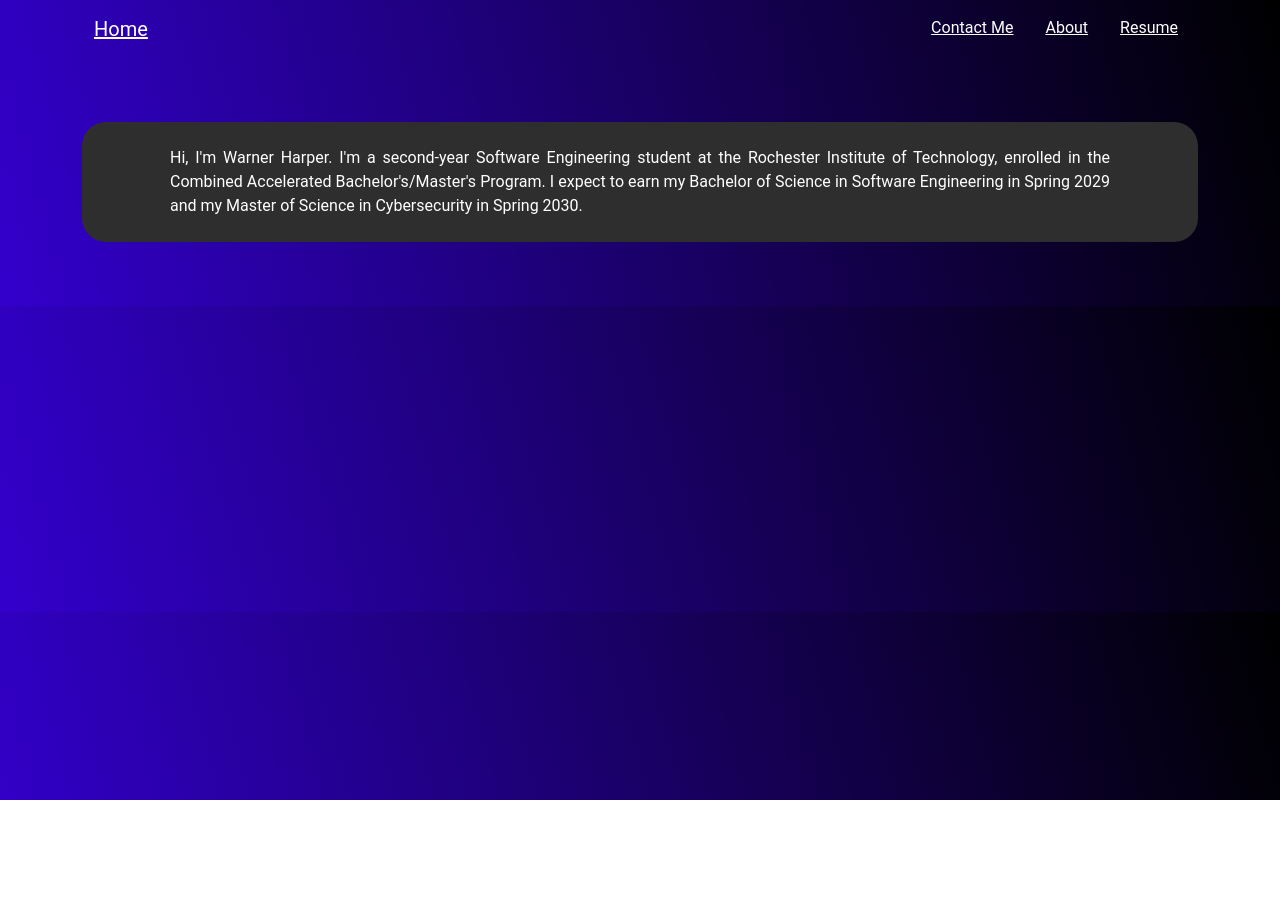
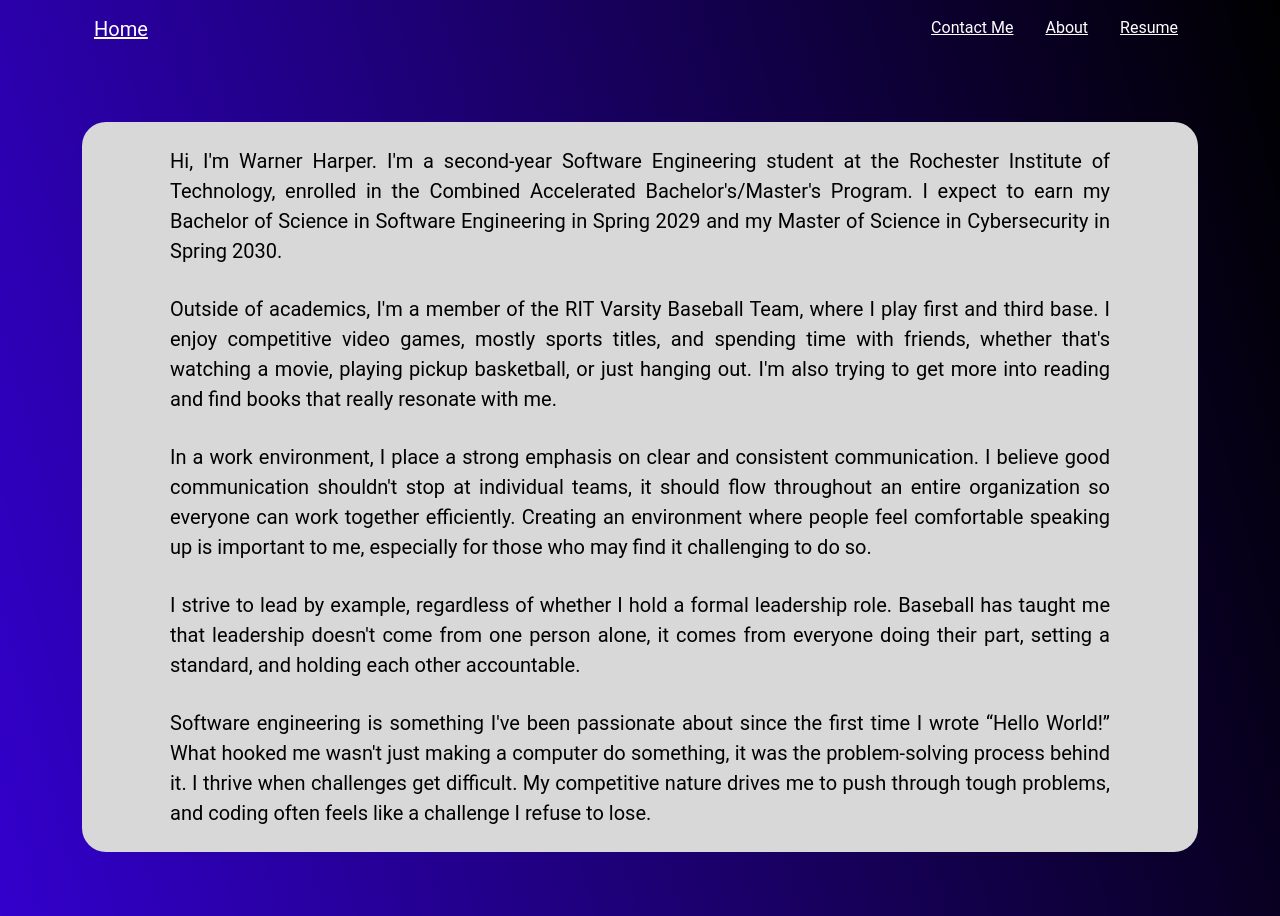
Before and after one commit to wlh3903/Online-Portfolio, a React (Vite) app in the folder online-personal-portfolio/: page /about in a window 1280 px wide. Before the commit the page ends 800 px from the top, so only its background shows below. Built offline with nearby package versions, Linux system fonts and the light colour scheme.

Commit message:
About me is complete, styling and words:

```diff
--- a/online-personal-portfolio/src/Pages/AboutMe.css
+++ b/online-personal-portfolio/src/Pages/AboutMe.css
@@ -5,13 +5,25 @@ body{
 .backdrop{
     margin-top: 4rem;
     margin-bottom: 4rem;
-    background-color: #2e2e2e;
+    background-color: #d8d8d8;
     border-radius: 1.5rem;
     padding: 1.5rem;
 }
 
 .para{
-    color: #FFFFFF;
+    color: #000000;
+    display: flex;
+    text-align: justify;
+    justify-items: left;
+    margin-right: 4rem;
+    margin-left: 4rem;
+    margin-bottom: 1.75rem;
+    margin-top: auto;
+    font-size: 1.25rem;
+}
+
+.paraLast{
+    color: #000000;
     display: flex;
     text-align: justify;
     justify-items: left;
@@ -19,4 +31,5 @@ body{
     margin-left: 4rem;
     margin-bottom: auto;
     margin-top: auto;
+    font-size: 1.25rem;
 }
--- a/online-personal-portfolio/src/Pages/AboutMe.jsx
+++ b/online-personal-portfolio/src/Pages/AboutMe.jsx
@@ -15,6 +15,18 @@ class AboutMe extends React.Component{
                     <Row className="para" as='p'>
                         Hi, I'm Warner Harper. I'm a second-year Software Engineering student at the Rochester Institute of Technology, enrolled in the Combined Accelerated Bachelor's/Master's Program. I expect to earn my Bachelor of Science in Software Engineering in Spring 2029 and my Master of Science in Cybersecurity in Spring 2030.
                     </Row>
+                    <Row className="para" as='p'>
+                        Outside of academics, I'm a member of the RIT Varsity Baseball Team, where I play first and third base. I enjoy competitive video games, mostly sports titles, and spending time with friends, whether that's watching a movie, playing pickup basketball, or just hanging out. I'm also trying to get more into reading and find books that really resonate with me.
+                    </Row>
+                    <Row className="para" as='p'>
+                        In a work environment, I place a strong emphasis on clear and consistent communication. I believe good communication shouldn't stop at individual teams, it should flow throughout an entire organization so everyone can work together efficiently. Creating an environment where people feel comfortable speaking up is important to me, especially for those who may find it challenging to do so.
+                    </Row>
+                    <Row className="para" as='p'>
+                        I strive to lead by example, regardless of whether I hold a formal leadership role. Baseball has taught me that leadership doesn't come from one person alone, it comes from everyone doing their part, setting a standard, and holding each other accountable.
+                    </Row>
+                    <Row className="paraLast" as='p'>
+                        Software engineering is something I've been passionate about since the first time I wrote “Hello World!” What hooked me wasn't just making a computer do something, it was the problem-solving process behind it. I thrive when challenges get difficult. My competitive nature drives me to push through tough problems, and coding often feels like a challenge I refuse to lose.
+                    </Row>
                 </Container>
             </Container>
         )
```
